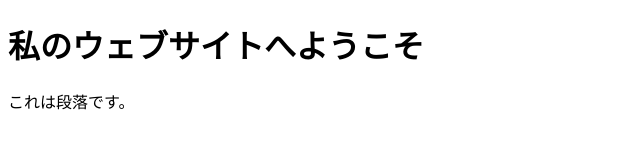
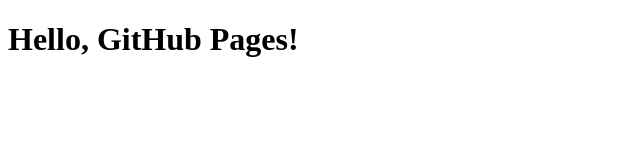
Before and after one commit to tomonosuke21/web, a plain HTML site: page index.html in a window 1280 px wide. Shown: the whole page, without its empty margins (0-640 px from the left). Drawn offline with Linux system fonts and the light colour scheme.

Commit message:
Update index.html

```diff
--- a/index.html
+++ b/index.html
@@ -1,12 +1,10 @@
 <!DOCTYPE html>
 <html lang="ja">
 <head>
-   <meta charset="UTF-8">
-   <meta name="viewport" content="width=device-width, initial-scale=1.0">
-   <title>初めてのHTMLページ</title>
+  <meta charset="UTF-8">
+  <title>テスト</title>
 </head>
 <body>
-   <h1>私のウェブサイトへようこそ</h1>
-   <p>これは段落です。</p>
+  <h1>Hello, GitHub Pages!</h1>
 </body>
 </html>
```
